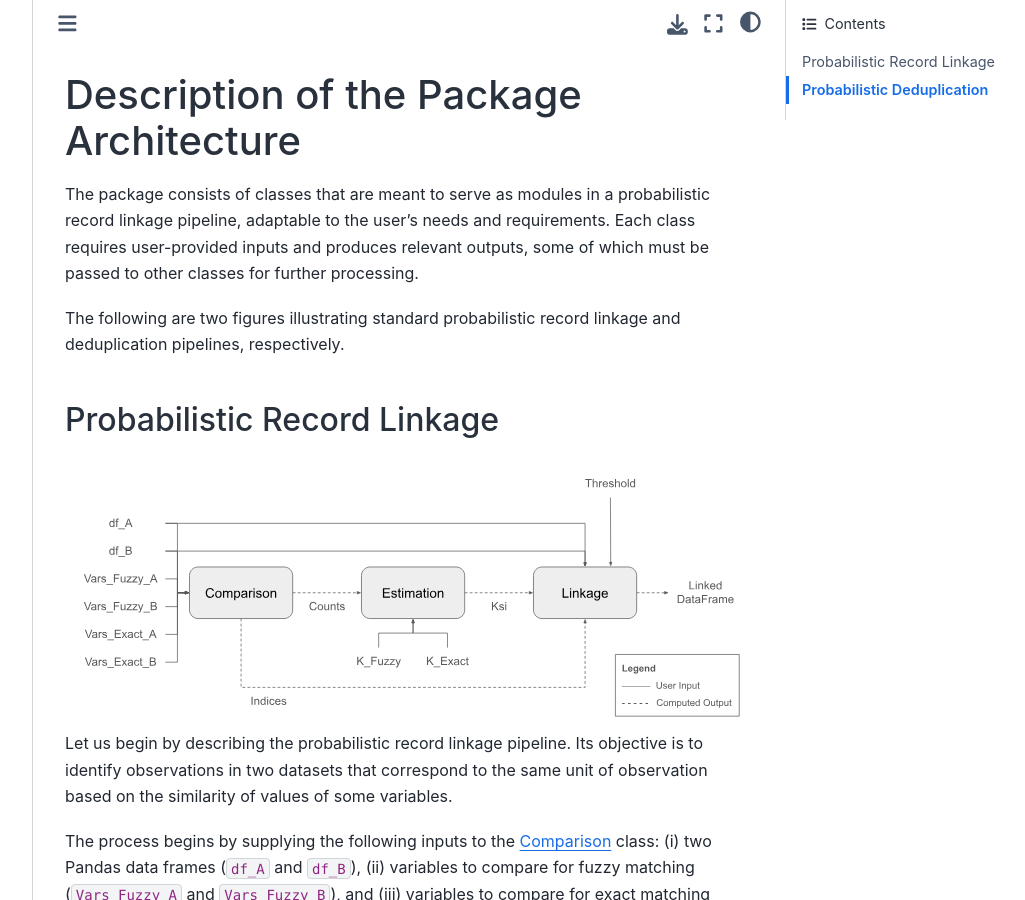
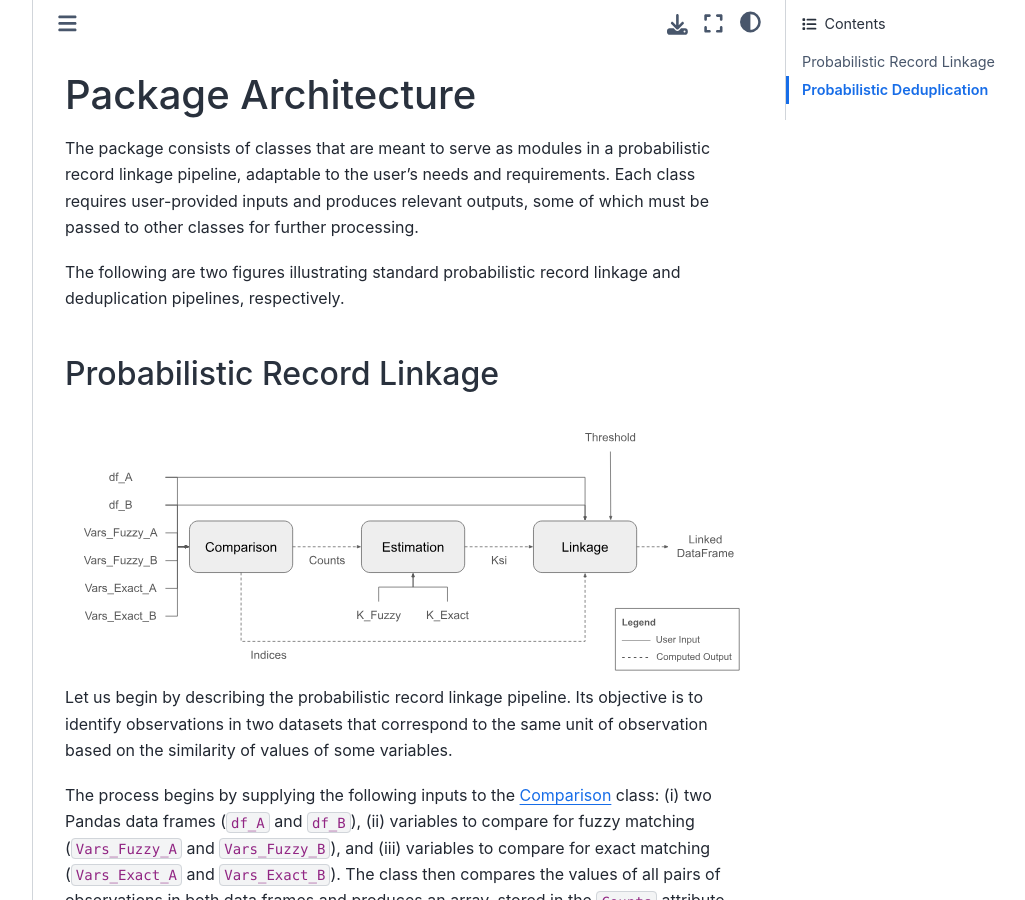
Before and after one commit to jacobmorrier/fast-er, a Sphinx documentation site: the page built from docs/source/architecture.rst, in a window 1280 px wide and 900 px high. Shown: the whole window, without its empty margins (223-1248 px from the left). Built offline with Sphinx 7.4.7 and the Sphinx Book theme 1.1.4, drawn with Linux system fonts in a browser that asks for light colours; pages that are not in the unit, such as notebooks, are missing from menus.

Commit message:
Update architecture.rst

```diff
--- a/docs/source/architecture.rst
+++ b/docs/source/architecture.rst
@@ -1,5 +1,5 @@
-Description of the Package Architecture
-=======================================
+Package Architecture
+====================
 
 The package consists of classes that are meant to serve as modules in a probabilistic record linkage pipeline, adaptable to the user's needs and requirements. Each class requires user-provided inputs and produces relevant outputs, some of which must be passed to other classes for further processing.
 
```
